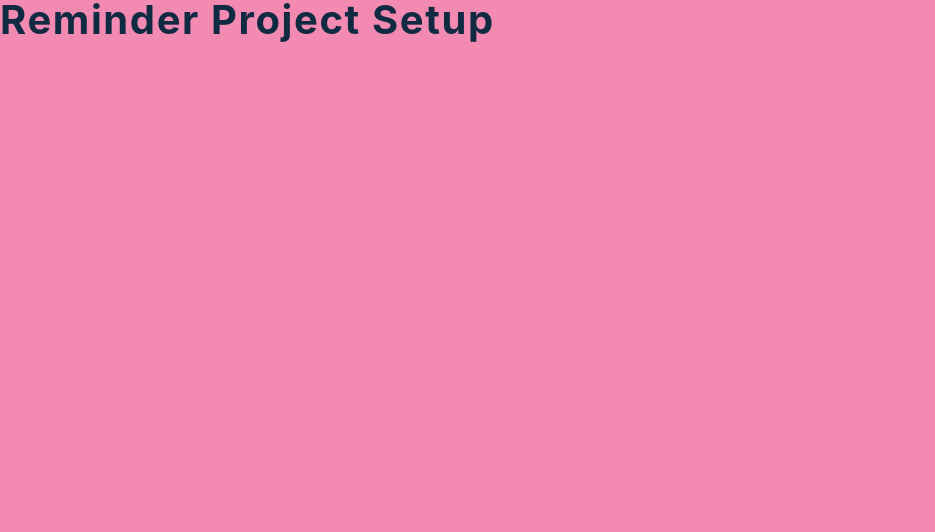
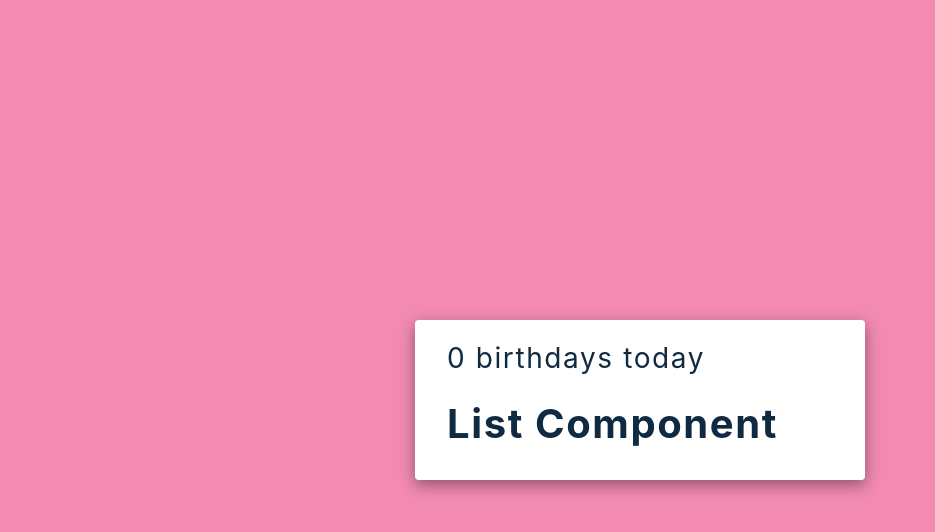
Before and after one commit to barksanto/react-projects, a React (Create React App) app in the folder 1-birthday-reminder/setup/: page / in a window 1280 px wide. Shown: the top 532 px of the page, without its empty margins (0-935 px from the left). Built offline with nearby package versions, Linux system fonts and the light colour scheme.

Commit message:
hard coding compinent pieces inside of our app component and rendering any available components

```diff
--- a/1-birthday-reminder/setup/src/App.js
+++ b/1-birthday-reminder/setup/src/App.js
@@ -2,7 +2,14 @@ import React, { useState } from 'react';
 import data from './data';
 import List from './List';
 function App() {
-  return <h2>reminder project setup</h2>;
+  return (
+    <main>
+      <section className="container">
+        <h3>0 birthdays today</h3>
+        <List />
+      </section>
+    </main>
+  );
 }
 
 export default App;
```
Also changed, not shown: 1 other file (tests, documents, lock files or other folders).
